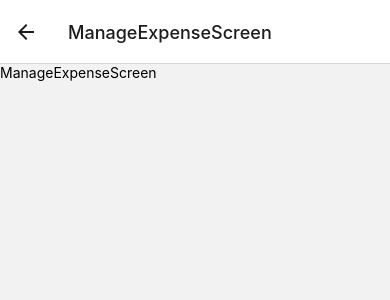
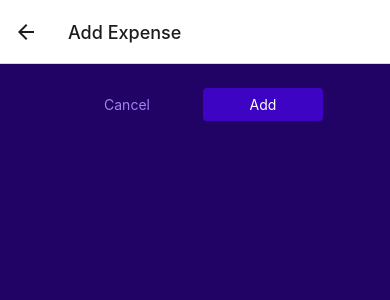
Before and after one commit to omerokumus1/ExpenseTrackerApp_ReactNative, a React Native app: screen /ManageExpenseScreen in a window 390 px wide. Shown: the top 300 px of the page. Built offline with nearby package versions, Linux system fonts and the light colour scheme.

Commit message:
ManageExpenseScreen is created and styled

```diff
--- a/screens/ManageExpenseScreen.js
+++ b/screens/ManageExpenseScreen.js
@@ -1,6 +1,75 @@
-import { Text } from 'react-native';
+import { useLayoutEffect } from 'react';
+import { StyleSheet, View } from 'react-native';
+import { GlobalStyles } from '../constants/styles';
+import Button from '../components/UI/Button';
+import IconButton from '../components/UI/IconButton';
 
-function ManageExpenseScreen() {
-  return <Text>ManageExpenseScreen</Text>;
+function ManageExpenseScreen({ navigation, route }) {
+  const editedExpenseId = route.params?.expenseId;
+  const isEditing = !!editedExpenseId;
+  useLayoutEffect(() => {
+    navigation.setOptions({
+      title: isEditing ? 'Edit Expense' : 'Add Expense',
+    });
+  }, [navigation, isEditing]);
+
+  function deleteExpenseHandler() {
+    navigation.goBack();
+  }
+
+  function cancelHandler() {
+    navigation.goBack();
+  }
+
+  function confirmHandler() {
+    navigation.goBack();
+  }
+
+  return (
+    <View style={styles.container}>
+      <View style={styles.buttons}>
+        <Button style={styles.button} mode="flat" onPress={cancelHandler}>
+          Cancel
+        </Button>
+        <Button style={styles.button} onPress={confirmHandler}>
+          {isEditing ? 'Update' : 'Add'}
+        </Button>
+      </View>
+      {isEditing && (
+        <View style={styles.deleteContainer}>
+          <IconButton
+            icon="trash"
+            color={GlobalStyles.colors.error500}
+            size={36}
+            onPress={deleteExpenseHandler}
+          />
+        </View>
+      )}
+    </View>
+  );
 }
 export default ManageExpenseScreen;
+
+const styles = StyleSheet.create({
+  container: {
+    flex: 1,
+    padding: 24,
+    backgroundColor: GlobalStyles.colors.primary800,
+  },
+  buttons: {
+    flexDirection: 'row',
+    justifyContent: 'center',
+    alignItems: 'center',
+  },
+  button: {
+    minWidth: 120,
+    marginHorizontal: 8,
+  },
+  deleteContainer: {
+    marginTop: 16,
+    paddingTop: 8,
+    borderTopWidth: 2,
+    borderTopColor: GlobalStyles.colors.primary200,
+    alignItems: 'center',
+  },
+});
```
